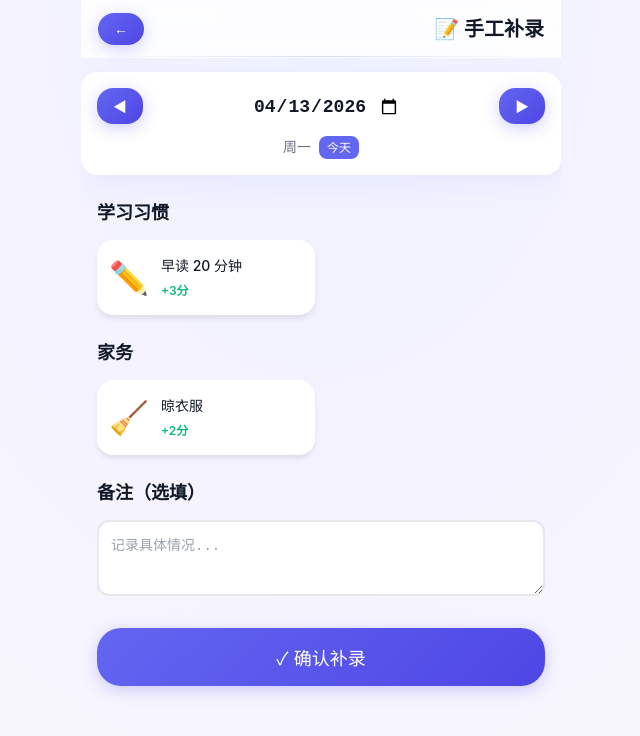
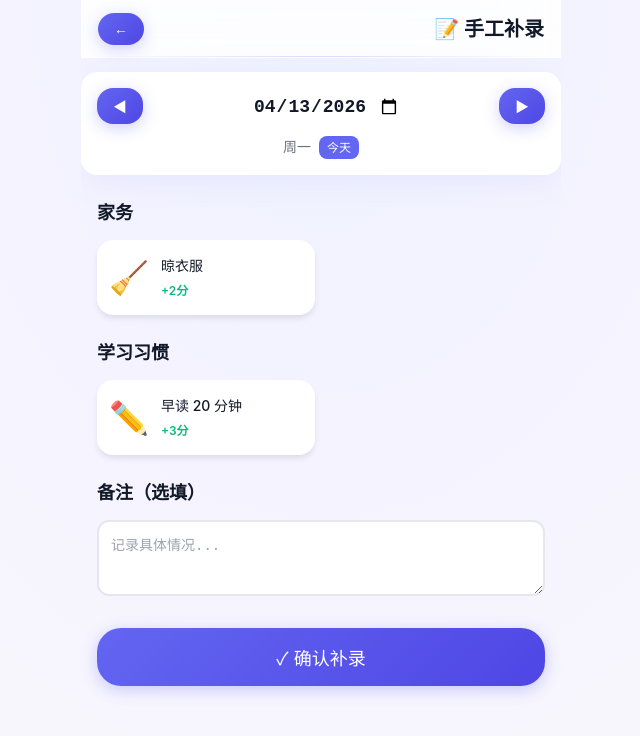
Before and after one commit to Eric-LDH/Points, a Vue app: page /record in a window 1280 px wide. Shown: the top 736 px of the page, without its empty margins (319-959 px from the left). Built offline with nearby package versions, Linux system fonts and the light colour scheme.

Commit message:
fix: 调整记录显示顺序及规则分类排序

```diff
--- a/src/pages/exchange/exchange.vue
+++ b/src/pages/exchange/exchange.vue
@@ -110,7 +110,7 @@
           </div>
           <div v-else class="records-list">
             <div
-              v-for="record in exchangeRecords"
+              v-for="record in exchangeRecords.reverse()"
               :key="record.id"
               class="record-item glass-card"
             >
--- a/src/pages/record/record.vue
+++ b/src/pages/record/record.vue
@@ -99,7 +99,7 @@ const enabledRules = computed(() => store.enabledRules)
 // 按分类分组的规则
 const groupedRules = computed(() => {
   const groups: { category: string; rules: Rule[] }[] = []
-  const categoryOrder = ['学习习惯', '生活习惯', '家务', '加分项', '惩罚']
+  const categoryOrder = ['家务', '生活习惯','学习习惯',  '加分项', '惩罚']
 
   for (const cat of categoryOrder) {
     const rulesInCat = enabledRules.value.filter(r => r.category === cat)
```
